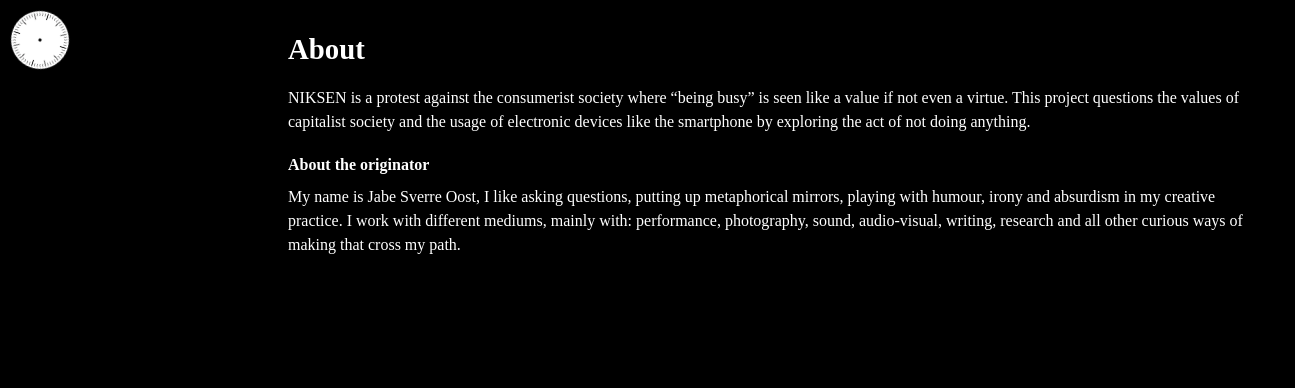
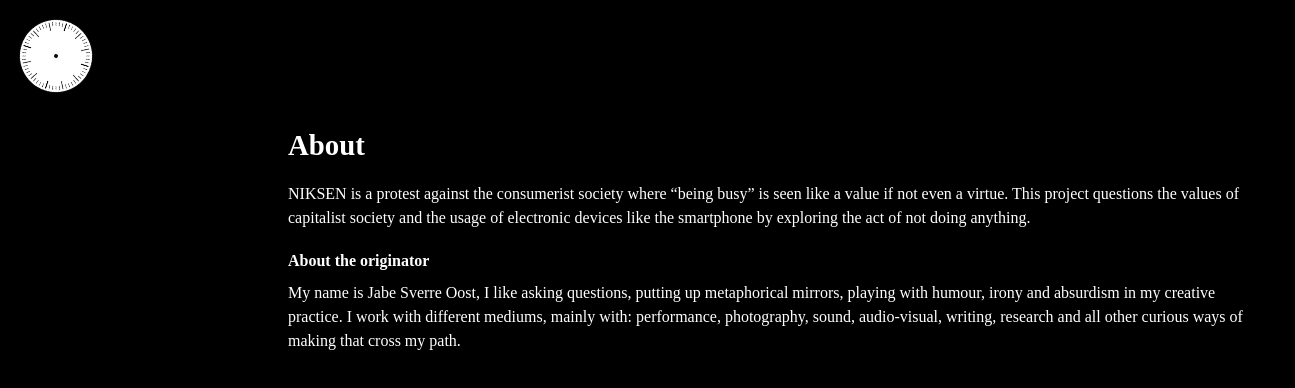
Before and after one commit to richardvanthof/Niksen-website, a plain HTML site: page about.html in a window 1536 px wide. Shown: the whole page, without its empty margins (0-1295 px from the left). Drawn offline with Linux system fonts and the light colour scheme.

Commit message:
Adjusted alignment nav-bar

```diff
--- a/styles/nav.css
+++ b/styles/nav.css
@@ -1,8 +1,8 @@
 nav {
     width: 100%;
-    height: 5rem;
+    height: 7rem;
     margin: 0;
-    padding: 0.5em;
+    padding: 1em;
     top: 0;
 }
 
@@ -15,12 +15,4 @@ nav {
 
 .nav-logo:hover {
     transform: scale(1.5);
-}
-
-@media screen and (min-width: 1300px) {
-    nav {
-        position: absolute;
-        height: 5rem;
-        margin: 0 auto;
-    }
-}
+};
--- a/styles/style.css
+++ b/styles/style.css
@@ -19,7 +19,7 @@ ul {
 }
 
 .container {
-  margin: 2em auto;
+  margin: 1em auto;
   width: min(90vw, 60rem);
 }
 
```
